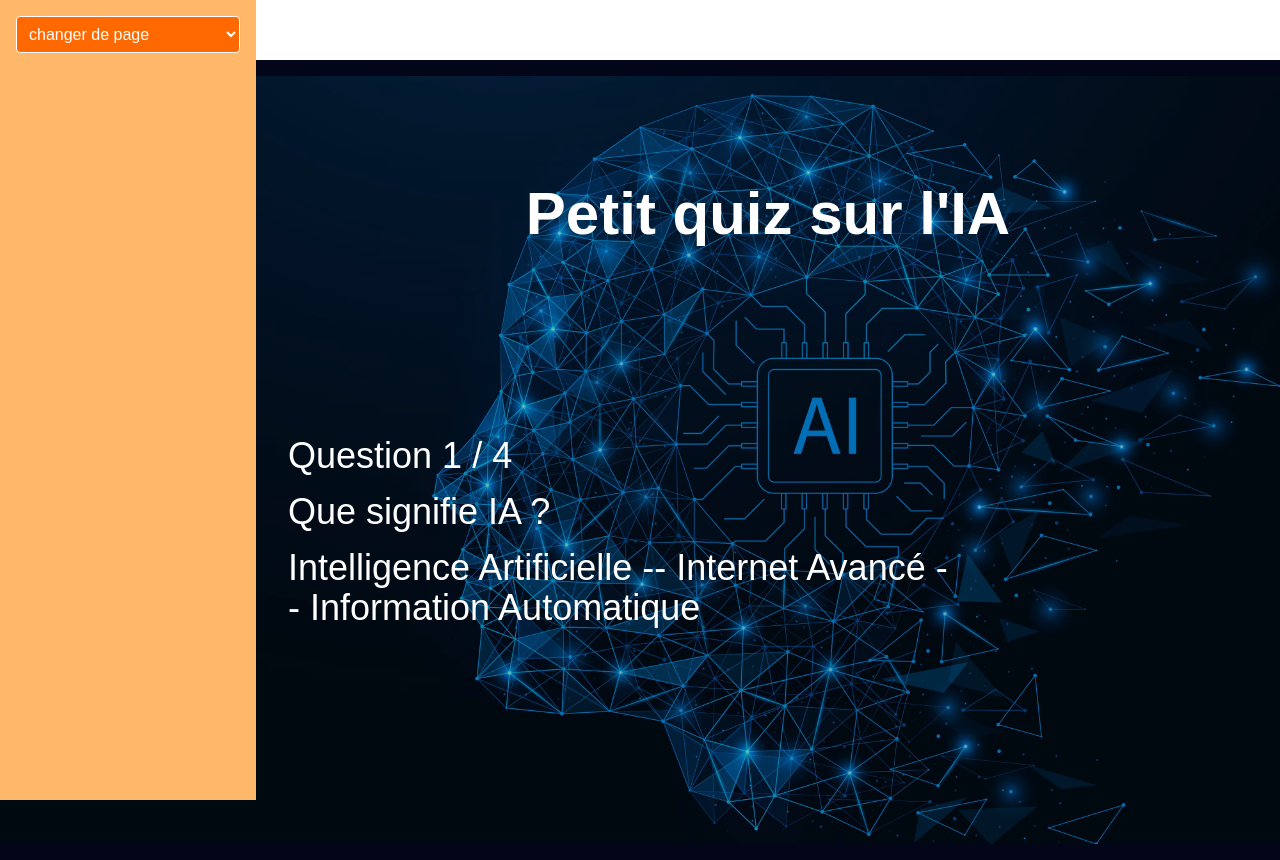
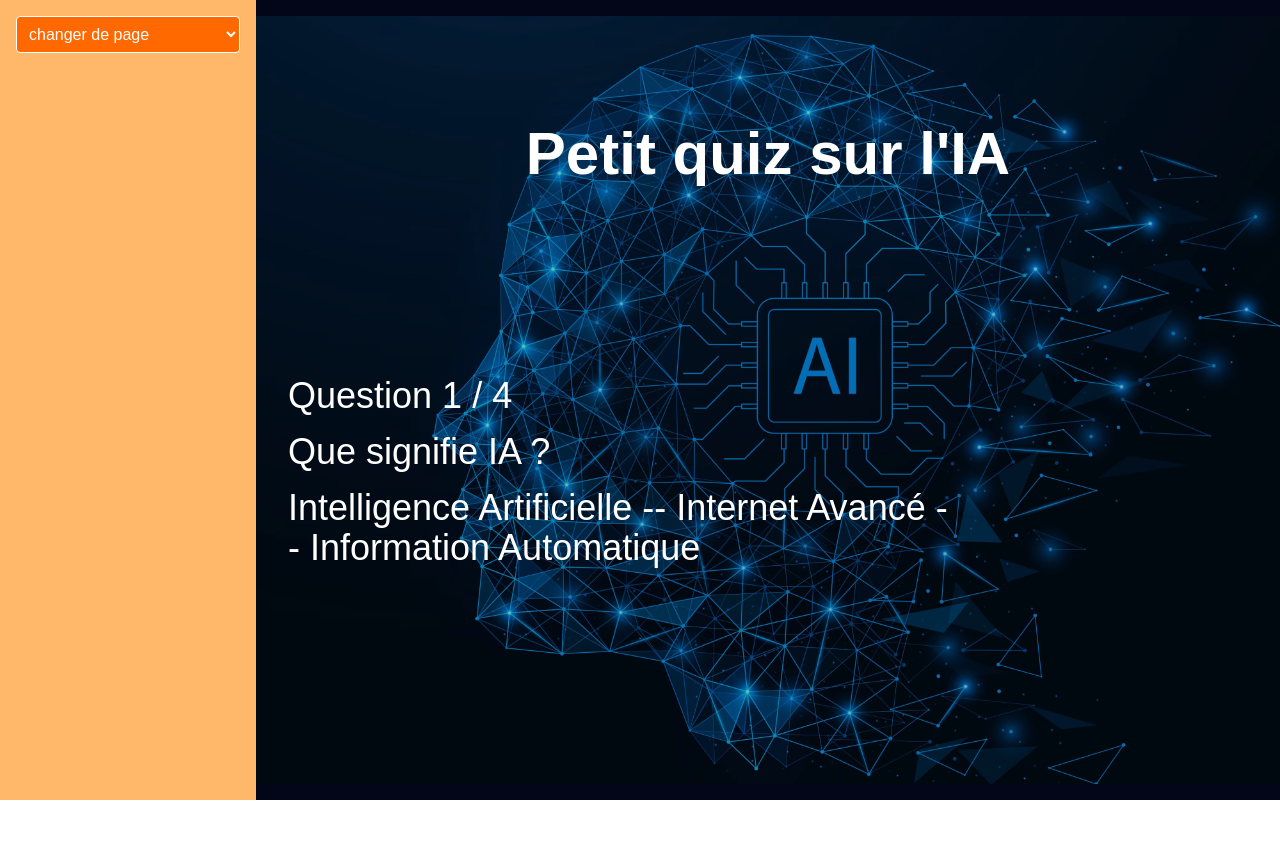
Before and after one commit to titouan-lefeuvre/mon_site, a Next.js app: page /quiz in a window 1280 px wide. After the commit the page ends 800 px from the top, so only its background shows below. Built offline with nearby package versions, Linux system fonts and the light colour scheme.

Commit message:
background marge

```diff
--- a/app/quiz/page.tsx
+++ b/app/quiz/page.tsx
@@ -101,7 +101,7 @@ export default function QuizIA() {
 
 
   return (
-     <main className="min-h-screen bg-center bg-black/70 bg-no-repeat bg-slate-950 flex flex-col mt-15 font-sans"
+     <main className="min-h-screen bg-center bg-cover bg-fixed bg-black/70 bg-no-repeat bg-slate-950 flex flex-col font-sans"
     style={{
   backgroundImage:
 
```
